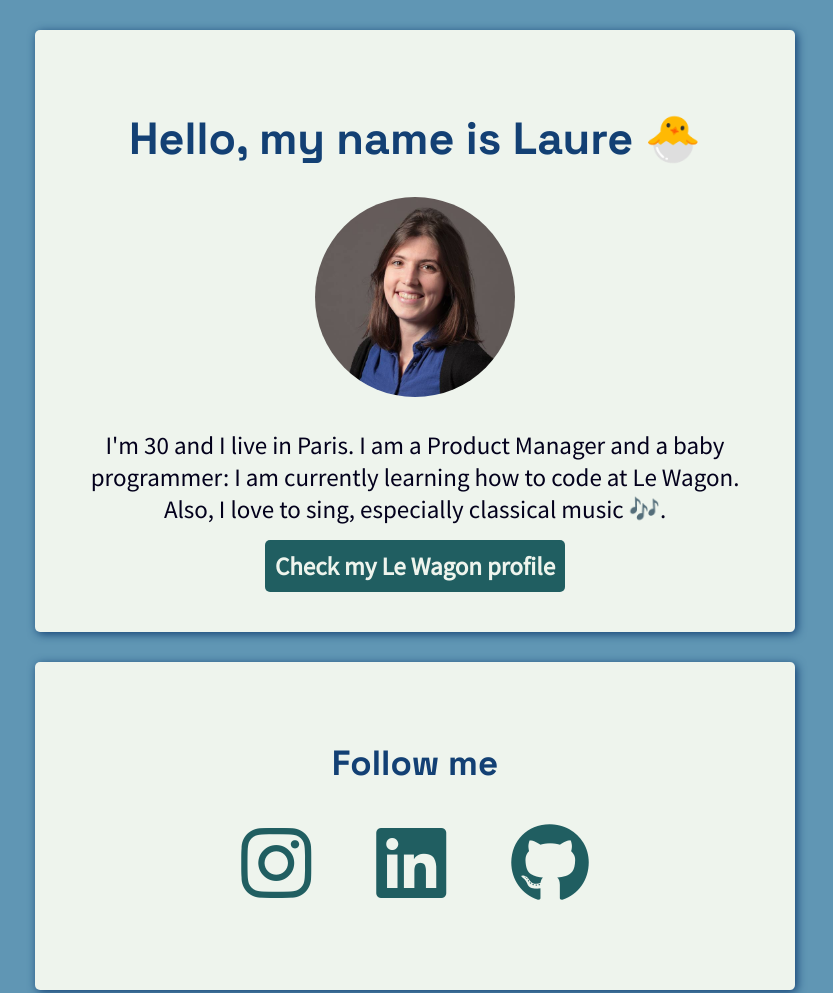
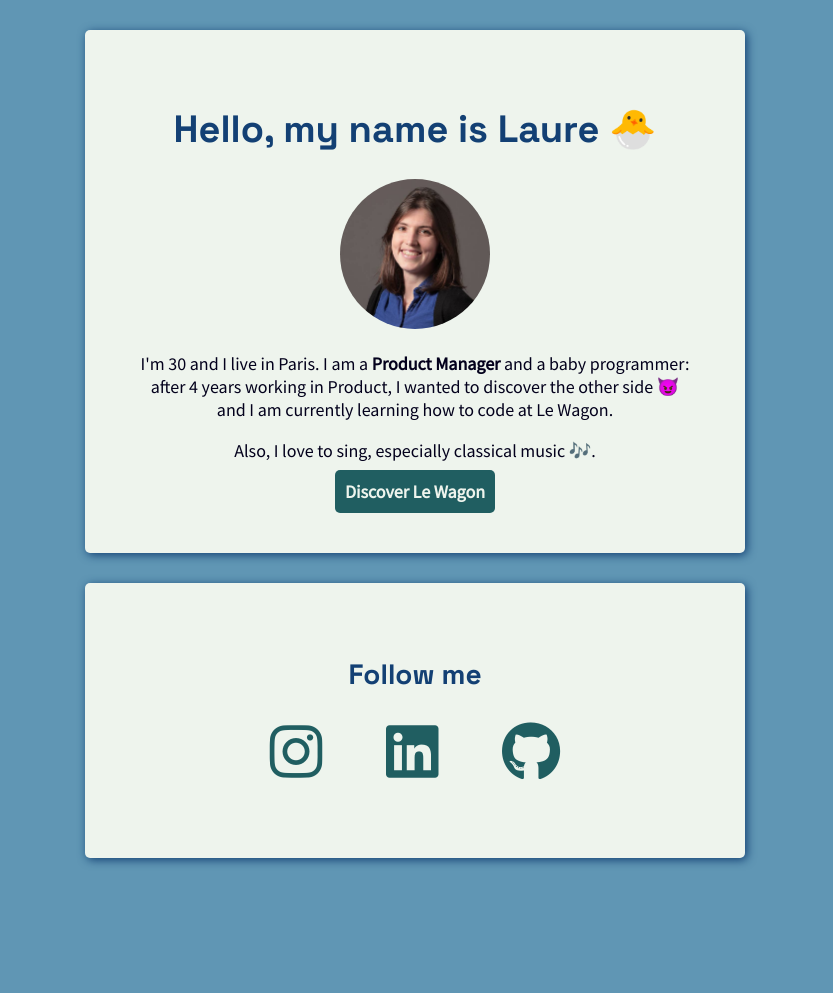
Before and after one commit to LaureMatou/profile, a plain HTML site: page index.html in a window 1280 px wide. Shown: the top 993 px of the page, without its empty margins (225-1058 px from the left). After the commit the page ends 878 px from the top, so only its background shows below. Drawn offline with Linux system fonts and the light colour scheme.

Commit message:
make my profile prettier

```diff
--- a/index.html
+++ b/index.html
@@ -14,8 +14,9 @@
     <div class="card">
       <h1>Hello, my name is Laure 🐣</h1>
       <img class = "img-circle" src="images/PP LW carrée.jpg" alt="Photo de Laure">
-      <p>I'm 30 and I live in Paris. I am a Product Manager and a baby programmer: I am currently learning how to code at Le Wagon. Also, I love to sing, especially classical music 🎶.</p>
-      <a class = "btn-blue" href="https://kitt.lewagon.com/alumni/LaureMatou" target="_blank">Check my Le Wagon profile</a>
+      <p>I'm 30 and I live in Paris. I am a <strong>Product Manager</strong> and a baby programmer: after 4 years working in Product, I wanted to discover the other side 😈 and I am currently learning how to code at Le Wagon.</p>
+      <p> Also, I love to sing, especially classical music 🎶.</p>
+      <a class = "btn-blue" href="https://www.lewagon.com/fr" target="_blank">Discover Le Wagon</a>
     </div>
 
   <div class="card">
--- a/style.css
+++ b/style.css
@@ -5,7 +5,7 @@ body {
 background-color: #6096B4;
 color: #03001C;
 font-family:'Source Sans Pro', sans-serif;;
-font-size: 25px;
+font-size: 18px;
 line-height:large
 }
 h1,
@@ -15,10 +15,10 @@ h2{
   font-weight: 700;
 }
 h1{
-  font-size: 45px;
+  font-size: 38px;
 }
 h2{
-  font-size: 35px;
+  font-size: 28px;
 }
 a{
   color: #205E61;
@@ -46,7 +46,7 @@ a:hover{
 }
 .img-circle {
   border-radius: 50%;
-  width: 200px
+  width: 150px
 }
 .list-inline{
   list-style: none;
@@ -56,13 +56,13 @@ a:hover{
   display: inline-block;
   padding-left: 30px;
   padding-right: 30px;
-  font-size: 80px;
+  font-size: 60px;
 }
 
 @media (max-width: 2000px) {
   .container {
     margin: 0 auto;
-    width: 800px;
+    width: 700px;
   }
 }
 
```
